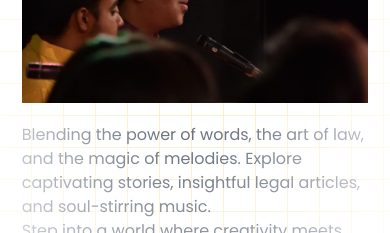
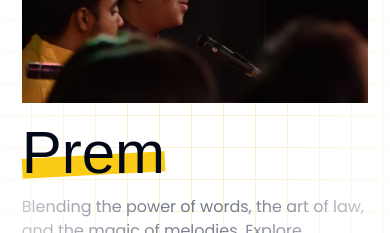
Before and after one commit to 13prashant/preme.in, a Next.js app: page / in a window 390 px wide. Shown: the part 1180-1413 px from the top of the page. Built offline with nearby package versions, Linux system fonts and the light colour scheme; a web font is replaced by a local one.

Commit message:
added logo for mobile in hero section

```diff
--- a/src/components/home/HeroSection.tsx
+++ b/src/components/home/HeroSection.tsx
@@ -38,6 +38,7 @@ export default function HeroSection() {
           </div>
           <div className="flex flex-col gap-3 md:items-end md:w-1/2">
             <Logo text="Prem D Dave" className="hidden md:block" />
+            <Logo text="Prem" className="md:hidden" />
             <p className="text-gray-500 md:text-right">
               Blending the power of words, the art of law, and the magic of
               melodies. Explore captivating stories, insightful legal articles,
```
